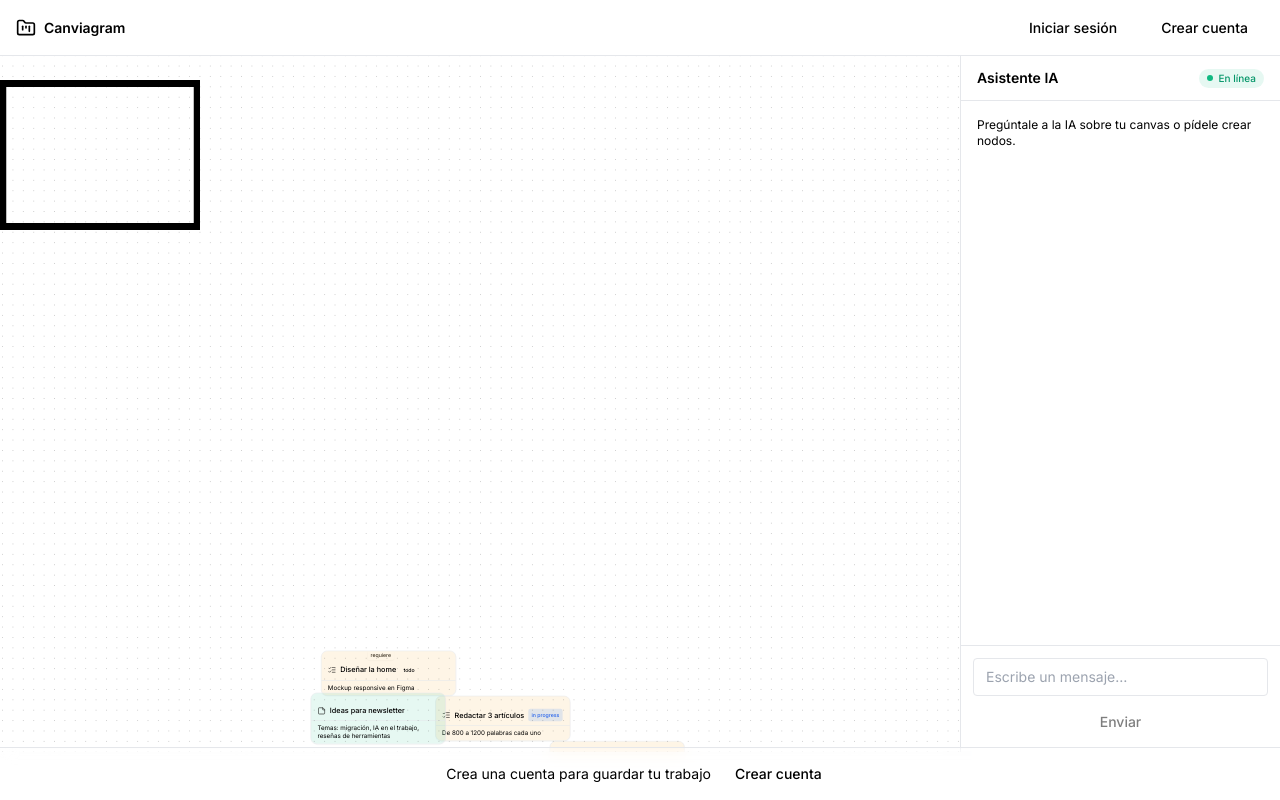
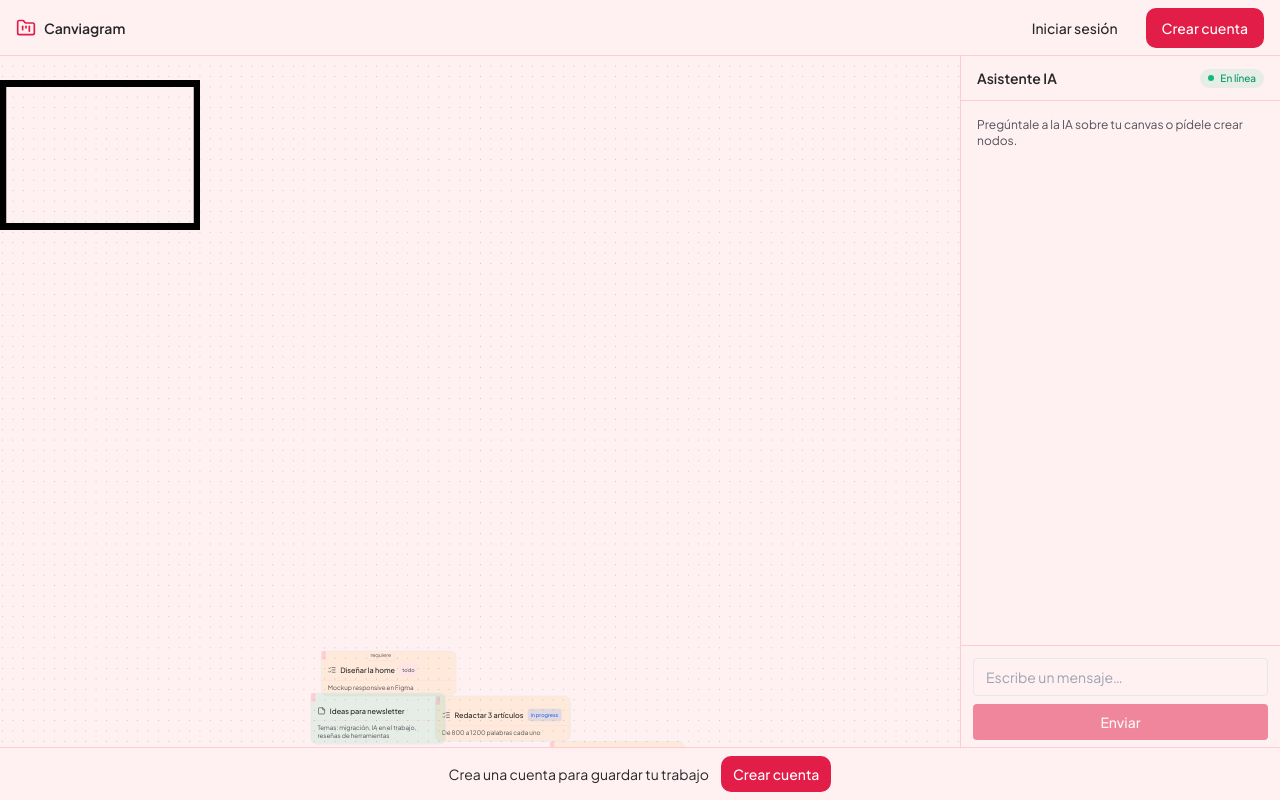
Before and after one commit to RodMez/Canviagram, a Next.js app: page / in a window 1280 px wide. Built offline with nearby package versions, Linux system fonts and the light colour scheme.

Commit message:
style(V.0): tokens de marca, fuentes y metadata ES

```diff
--- a/app/globals.css
+++ b/app/globals.css
@@ -2,17 +2,50 @@
 @tailwind components;
 @tailwind utilities;
 
+/* ============================================================
+   Sistema de diseño Canviagram — Fase V (energía alta, bento)
+   Tokens en tripletas RGB para que los modificadores de
+   opacidad de Tailwind (bg-primary/80, border-border/50…)
+   funcionen vía <alpha-value>. Identidad light única.
+   Paleta: rosa vibrante #E11D48 + azul acción #2563EB.
+   ============================================================ */
 :root {
-  --foreground-rgb: 0, 0, 0;
-  --background-start-rgb: 214, 219, 220;
-  --background-end-rgb: 255, 255, 255;
+  color-scheme: light;
+
+  --background: 255 241 242;
+  --foreground: 39 39 42;
+
+  --card: 255 255 255;
+  --card-foreground: 39 39 42;
+
+  --popover: 255 255 255;
+  --popover-foreground: 39 39 42;
+
+  --primary: 225 29 72;
+  --primary-foreground: 255 255 255;
+
+  --secondary: 255 228 230;
+  --secondary-foreground: 136 19 55;
+
+  --muted: 255 228 230;
+  --muted-foreground: 82 82 91;
+
+  --accent: 37 99 235;
+  --accent-foreground: 255 255 255;
+
+  --destructive: 220 38 38;
+  --destructive-foreground: 255 255 255;
+
+  --border: 254 205 211;
+  --input: 254 205 211;
+  --ring: 225 29 72;
+
+  --radius: 0.75rem;
 }
 
-@media (prefers-color-scheme: dark) {
-  :root {
-    --foreground-rgb: 255, 255, 255;
-    --background-start-rgb: 0, 0, 0;
-    --background-end-rgb: 0, 0, 0;
+@layer base {
+  body {
+    @apply bg-background text-foreground antialiased;
   }
 }
 
@@ -34,13 +67,13 @@
 }
 
 .react-flow__node:hover {
-  background-color: var(--muted);
+  background-color: rgb(var(--muted));
 }
 
 .react-flow__handle {
-  background-color: var(--border);
+  background-color: rgb(var(--border));
 }
 
 .react-flow__edge-path {
-  stroke: var(--muted-foreground);
+  stroke: rgb(var(--muted-foreground));
 }
--- a/app/layout.tsx
+++ b/app/layout.tsx
@@ -1,12 +1,24 @@
 import type { Metadata } from "next";
-import { Inter } from "next/font/google";
+import { Barlow_Condensed, Plus_Jakarta_Sans } from "next/font/google";
 import "./globals.css";
 
-const inter = Inter({ subsets: ["latin"] });
+const sans = Plus_Jakarta_Sans({
+  subsets: ["latin"],
+  variable: "--font-sans",
+  display: "swap",
+});
+
+const display = Barlow_Condensed({
+  subsets: ["latin"],
+  weight: ["500", "600", "700"],
+  variable: "--font-display",
+  display: "swap",
+});
 
 export const metadata: Metadata = {
-  title: "Create Next App",
-  description: "Generated by create next app",
+  title: "Canviagram — Mira en qué estás trabajando",
+  description:
+    "Canvas visual de planificación con IA: planea tus proyectos en nodos conectados y ejecuta tu día desde la vista Hoy.",
 };
 
 export default function RootLayout({
@@ -15,8 +27,8 @@ export default function RootLayout({
   children: React.ReactNode;
 }>) {
   return (
-    <html lang="en">
-      <body className={inter.className}>{children}</body>
+    <html lang="es">
+      <body className={`${sans.variable} ${display.variable} font-sans`}>{children}</body>
     </html>
   );
 }
--- a/tailwind.config.ts
+++ b/tailwind.config.ts
@@ -1,4 +1,8 @@
 import type { Config } from "tailwindcss";
+
+function withAlpha(variable: string) {
+  return `rgb(var(${variable}) / <alpha-value>)`;
+}
 
 const config: Config = {
   content: [
@@ -8,6 +12,50 @@ const config: Config = {
   ],
   theme: {
     extend: {
+      colors: {
+        background: withAlpha("--background"),
+        foreground: withAlpha("--foreground"),
+        card: {
+          DEFAULT: withAlpha("--card"),
+          foreground: withAlpha("--card-foreground"),
+        },
+        popover: {
+          DEFAULT: withAlpha("--popover"),
+          foreground: withAlpha("--popover-foreground"),
+        },
+        primary: {
+          DEFAULT: withAlpha("--primary"),
+          foreground: withAlpha("--primary-foreground"),
+        },
+        secondary: {
+          DEFAULT: withAlpha("--secondary"),
+          foreground: withAlpha("--secondary-foreground"),
+        },
+        muted: {
+          DEFAULT: withAlpha("--muted"),
+          foreground: withAlpha("--muted-foreground"),
+        },
+        accent: {
+          DEFAULT: withAlpha("--accent"),
+          foreground: withAlpha("--accent-foreground"),
+        },
+        destructive: {
+          DEFAULT: withAlpha("--destructive"),
+          foreground: withAlpha("--destructive-foreground"),
+        },
+        border: withAlpha("--border"),
+        input: withAlpha("--input"),
+        ring: withAlpha("--ring"),
+      },
+      borderRadius: {
+        lg: "var(--radius)",
+        md: "calc(var(--radius) - 2px)",
+        sm: "calc(var(--radius) - 4px)",
+      },
+      fontFamily: {
+        sans: ["var(--font-sans)", "ui-sans-serif", "system-ui", "sans-serif"],
+        display: ["var(--font-display)", "var(--font-sans)", "sans-serif"],
+      },
       backgroundImage: {
         "gradient-radial": "radial-gradient(var(--tw-gradient-stops))",
         "gradient-conic":
```
